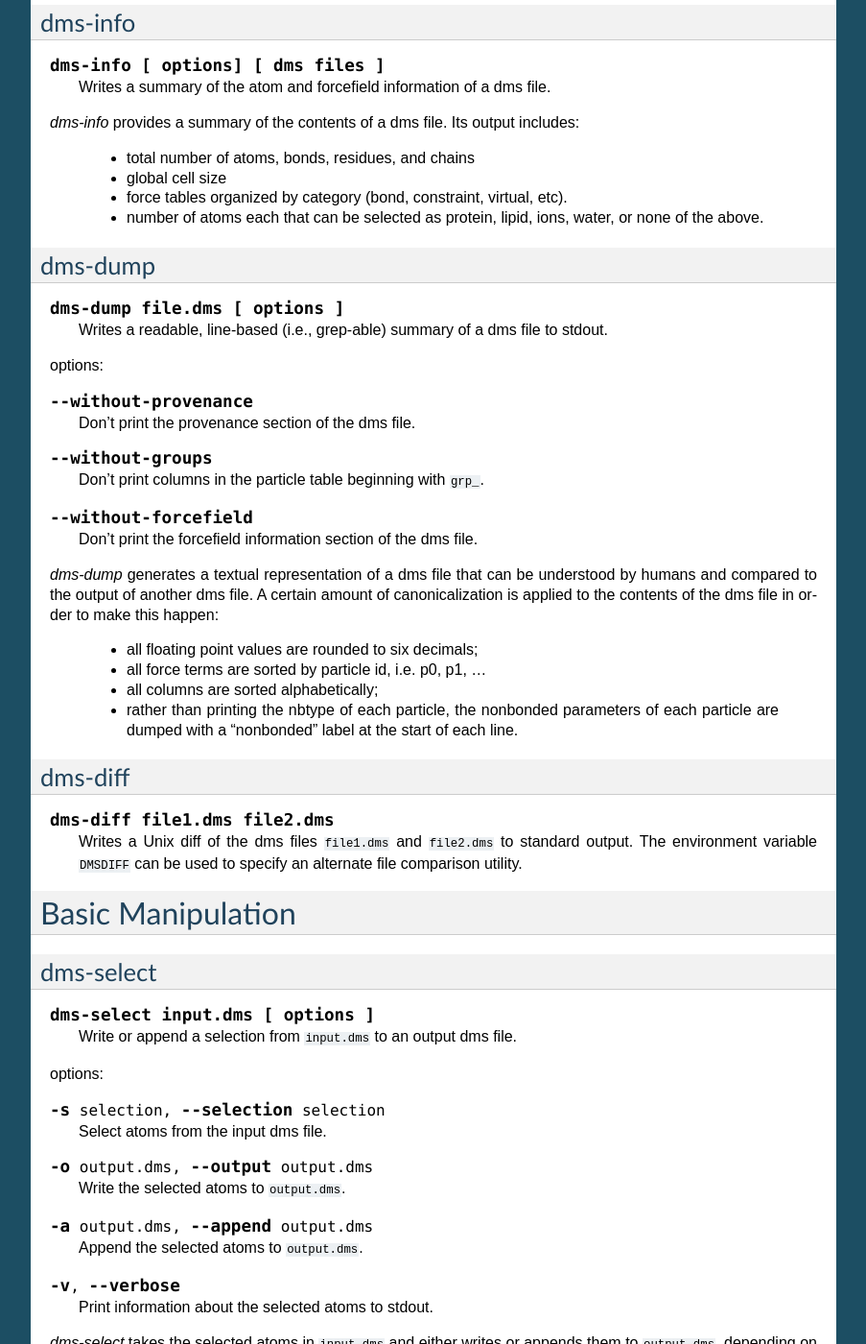
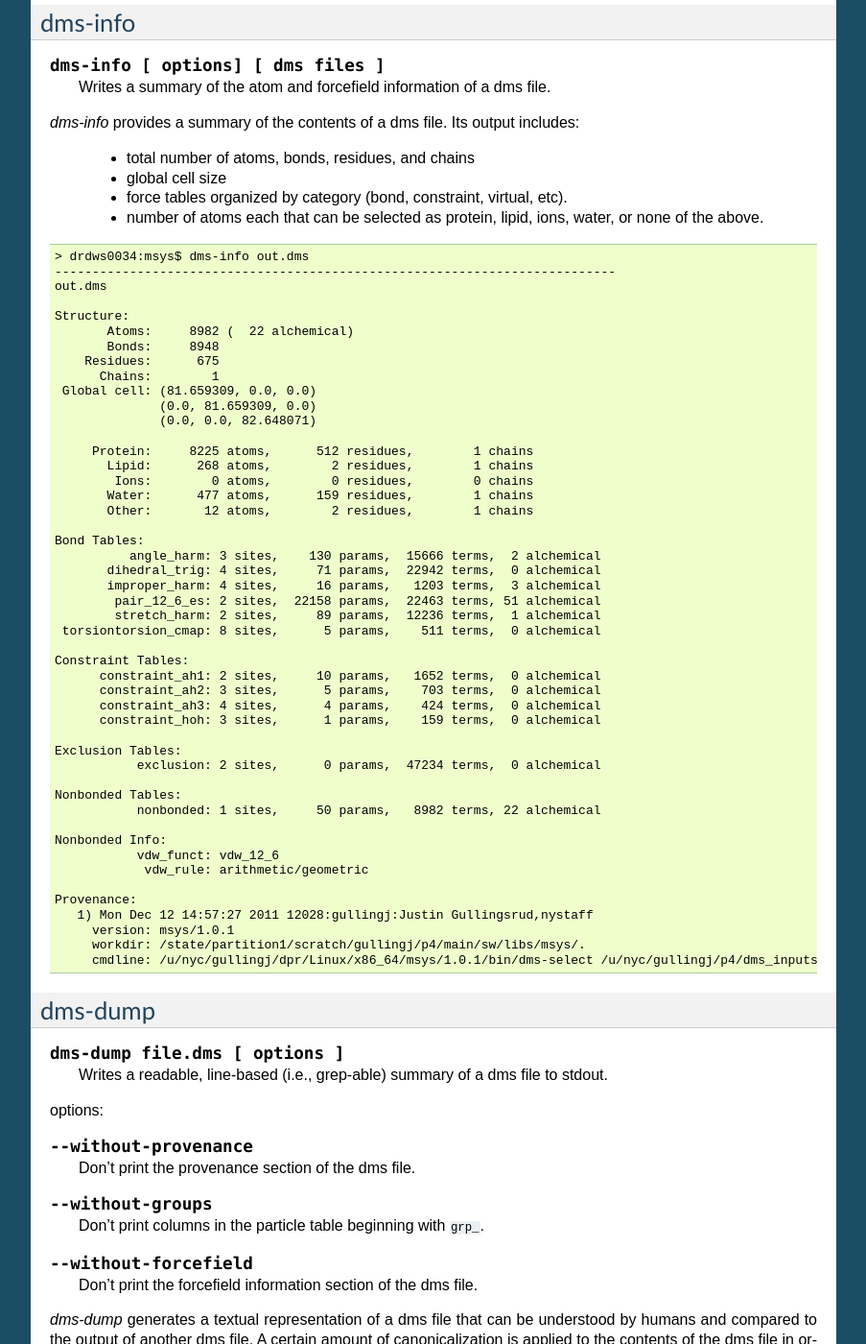
Before and after one commit to DEShawResearch/msys, a Sphinx documentation site: the page built from doc/source/tools.rst, in a window 1280 px wide and 1400 px high, scrolled down 580 px. Shown: the whole window at 96% size, without its empty margins (198-1101 px from the left). Built offline with Sphinx 7.4.7, drawn with Linux system fonts in a browser that asks for light colours; some of the changed text lies outside the part shown.

Commit message:
More docs.
[git-p4: depot-paths = "//depot/desrad/main/sw/libs/msys/": change = 127271]

```diff
--- a/doc/source/tools.rst
+++ b/doc/source/tools.rst
@@ -57,6 +57,59 @@ includes:
 
  * number of atoms each that can be selected as protein, lipid, ions, water,
    or none of the above.
+
+::
+
+  > drdws0034:msys$ dms-info out.dms
+  ---------------------------------------------------------------------------
+  out.dms
+
+  Structure:
+         Atoms:     8982 (  22 alchemical)
+         Bonds:     8948
+      Residues:      675
+        Chains:        1
+   Global cell: (81.659309, 0.0, 0.0)
+                (0.0, 81.659309, 0.0)
+                (0.0, 0.0, 82.648071)
+
+       Protein:     8225 atoms,      512 residues,        1 chains
+         Lipid:      268 atoms,        2 residues,        1 chains
+          Ions:        0 atoms,        0 residues,        0 chains
+         Water:      477 atoms,      159 residues,        1 chains
+         Other:       12 atoms,        2 residues,        1 chains
+
+  Bond Tables:
+            angle_harm: 3 sites,    130 params,  15666 terms,  2 alchemical
+         dihedral_trig: 4 sites,     71 params,  22942 terms,  0 alchemical
+         improper_harm: 4 sites,     16 params,   1203 terms,  3 alchemical
+          pair_12_6_es: 2 sites,  22158 params,  22463 terms, 51 alchemical
+          stretch_harm: 2 sites,     89 params,  12236 terms,  1 alchemical
+   torsiontorsion_cmap: 8 sites,      5 params,    511 terms,  0 alchemical
+
+  Constraint Tables:
+        constraint_ah1: 2 sites,     10 params,   1652 terms,  0 alchemical
+        constraint_ah2: 3 sites,      5 params,    703 terms,  0 alchemical
+        constraint_ah3: 4 sites,      4 params,    424 terms,  0 alchemical
+        constraint_hoh: 3 sites,      1 params,    159 terms,  0 alchemical
+
+  Exclusion Tables:
+             exclusion: 2 sites,      0 params,  47234 terms,  0 alchemical
+
+  Nonbonded Tables:
+             nonbonded: 1 sites,     50 params,   8982 terms, 22 alchemical
+
+  Nonbonded Info:
+             vdw_funct: vdw_12_6
+              vdw_rule: arithmetic/geometric
+
+  Provenance:
+     1) Mon Dec 12 14:57:27 2011 12028:gullingj:Justin Gullingsrud,nystaff
+       version: msys/1.0.1
+       workdir: /state/partition1/scratch/gullingj/p4/main/sw/libs/msys/.
+       cmdline: /u/nyc/gullingj/dpr/Linux/x86_64/msys/1.0.1/bin/dms-select /u/nyc/gullingj/p4/dms_inputs/leuTaa_leu_POPC.dms -o out.dms
+
+
 
 
 dms-dump
@@ -267,6 +320,38 @@ dms-neutralize
    Replaces water molecules with ions in order to achieve a desired
    ion concentration.
 
+.. cmdoption:: -p CATION, --cation=CATION
+
+   Species of cation.  Supported options are NA and K
+
+.. cmdoption:: -n ANION, --anion=ANION
+
+   Species of anion.  Supported option is CL
+
+.. cmdoption:: -c CHAIN, --chain=CHAIN
+
+   Chain name for counterions
+
+.. cmdoption:: -C CHAIN2, --chain2=CHAIN2
+
+   Chain name for counter-counterions
+
+.. cmdoption:: -s SOLUTE_PAD, --solute-pad=SOLUTE_PAD
+
+   minimum distance between placed ions and solute
+
+.. cmdoption:: -i ION_PAD, --ion-pad=ION_PAD
+
+   minimum distance between placed ions
+
+.. cmdoption:: -m CONCENTRATION, --concentration=CONCENTRATION
+
+   molar concentration of counter-counterions
+
+.. cmdoption:: -v, --verbose
+
+   Be chatty
+
 
 dms-thermalize
 --------------
```
